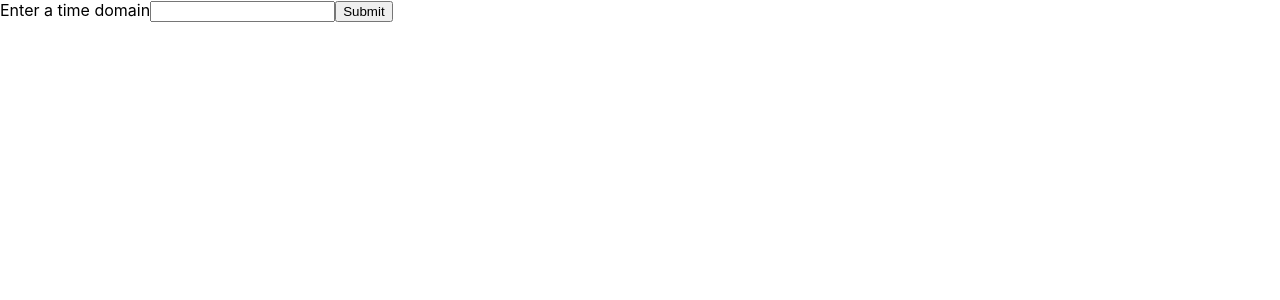
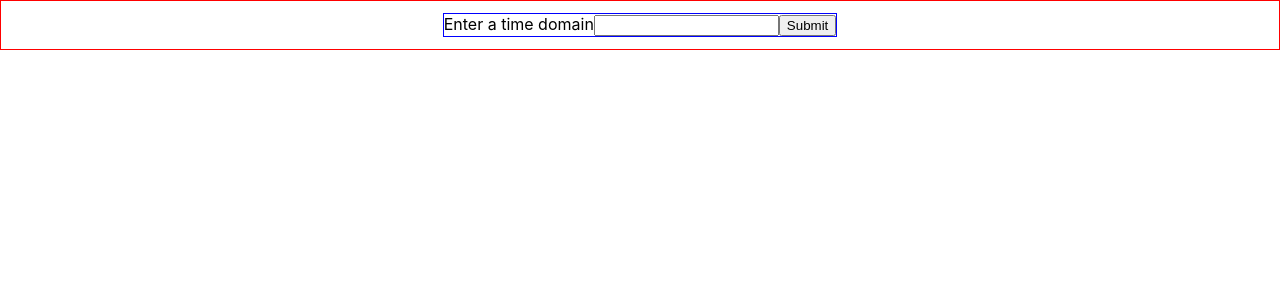
Before and after one commit to panama24/hopper, a React (Create React App) app: page / in a window 1280 px wide. Shown: the top 300 px of the page. Built offline with nearby package versions, Linux system fonts and the light colour scheme.

Commit message:
refactors

```diff
--- a/src/App.js
+++ b/src/App.js
@@ -15,46 +15,63 @@ const mapStateToProps = (state) => {
   };
 };
 
+const Back = () => (
+  <span>{'<'}</span>
+)
+
+const Forward = () => (
+  <span>{'>'}</span>
+)
+
 const App = (props) => {
   const renderWizard = step => {
-    if (step === 'time') {
+    switch (step) {
+      case 'time':
         return (
           <TimeForm />
-      )
-    }
-    if (step === 'equipment') {
+        );
+      case 'movement':
+        return (
+          <MovementTypeForm />
+        );
+      case 'equipment':
         return (
           <EquipmentForm />
-      )
-    }
-    if (step === 'movement') {
-      return (
-        <MovementTypeForm />
-      )
-    }
-    if (step === 'trainingType') {
+        );
+      case 'trainingType':
         return (
           <TrainingTypeForm />
-      )
-    }
-
-    if (step === 'level') {
-      return <FitnessLevelForm />
-    }
+        );
+      case 'level':
+        return (
+          <FitnessLevelForm />
+        );
+      default:
         return (
           <div>NO MORE FORMS</div>
         )
     }
+  }
 
-  console.log(props)
   const { wizard: { currentStep } } = props;
   return (
-    <div>
-      <div>
+    <Layout>
+      <Wrapper>
         {renderWizard(currentStep)}
-      </div>
-    </div>
+      </Wrapper>
+    </Layout>
   );
 }
 
 export default connect(mapStateToProps, null)(App);
+
+const Layout = styled.div`
+      border: 1px solid red;
+      display: flex;
+      justify-content: center;
+      padding: 12px;
+    `;
+
+const Wrapper = styled.div`
+      border: 1px solid blue;
+`;
```
Lines whose indentation alone changed are shown as unchanged.
